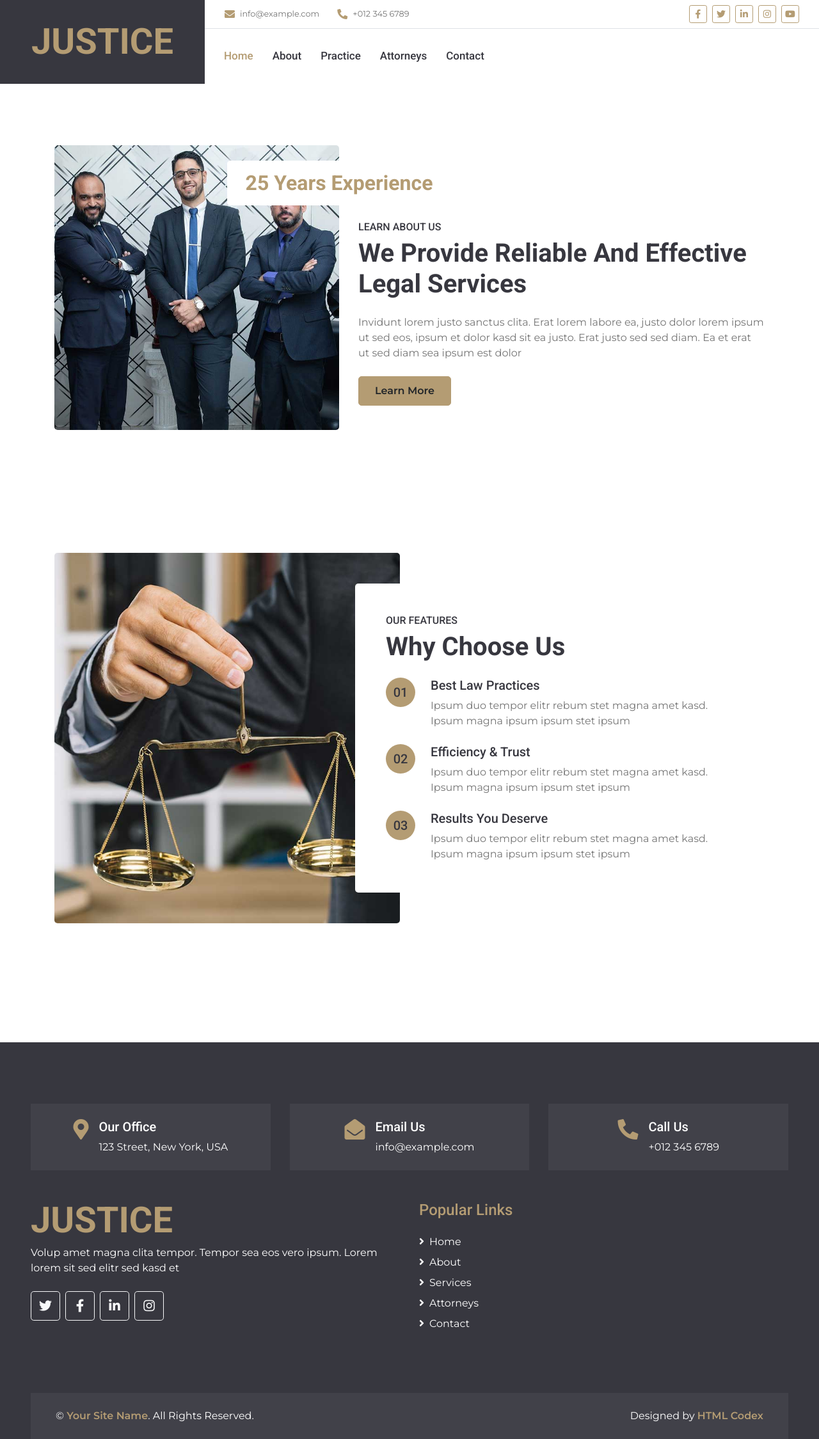
After one commit to jnfmunoz/django-lawyer-website, a Django app: page /about/ in a window 1280 px wide. The commit adds this page. Shown: the whole page at 64% size. Run offline with Django 5.2, Linux system fonts and the light colour scheme; some libraries are stand-ins or nearby versions.

Commit message:
commit-3

```diff
--- /dev/null
+++ b/core/templates/about.html
@@ -0,0 +1,121 @@
+{% extends 'base.html' %}
+{% load static %}
+{% block content %}
+<!-- About Start -->
+<div class="container-fluid py-5">
+    <div class="container py-5">
+        <div class="row">
+            <div class="col-lg-5">
+                <img class="img-fluid rounded" src="img/about.jpg" alt="">
+            </div>
+            <div class="col-lg-7 mt-4 mt-lg-0">
+                <h2 class="position-relative text-center bg-white text-primary rounded p-3 mt-4 mb-4 d-none d-lg-block" style="width: 350px; margin-left: -205px;">25 Years Experience</h2>
+                <h6 class="text-uppercase">Learn About Us</h6>
+                <h1 class="mb-4">We Provide Reliable And Effective Legal Services</h1>
+                <p>Invidunt lorem justo sanctus clita. Erat lorem labore ea, justo dolor lorem ipsum ut sed eos, ipsum et dolor kasd sit ea justo. Erat justo sed sed diam. Ea et erat ut sed diam sea ipsum est dolor</p>
+                <a href="" class="btn btn-primary mt-2">Learn More</a>
+            </div>
+        </div>
+    </div>
+</div>
+<!-- About End -->
+
+<!-- Appointment Start -->
+<!-- <div class="container-fluid py-5">
+    <div class="container py-5">
+        <div class="bg-appointment rounded">
+            <div class="row h-100 align-items-center justify-content-center">
+                <div class="col-lg-6 py-5">
+                    <div class="rounded p-5 my-5" style="background: rgba(55, 55, 63, .7);">
+                        <h1 class="text-center text-white mb-4">Get An Appointment</h1>
+                        <form>
+                            <div class="form-group">
+                                <input type="text" class="form-control border-0 p-4" placeholder="Your Name" required="required" />
+                            </div>
+                            <div class="form-group">
+                                <input type="email" class="form-control border-0 p-4" placeholder="Your Email" required="required" />
+                            </div>
+                            <div class="form-row">
+                                <div class="col-6">
+                                    <div class="form-group">
+                                        <div class="date" id="date" data-target-input="nearest">
+                                            <input type="text" class="form-control border-0 p-4 datetimepicker-input" placeholder="Select Date" data-target="#date" data-toggle="datetimepicker"/>
+                                        </div>
+                                    </div>
+                                </div>
+                                <div class="col-6">
+                                    <div class="form-group">
+                                        <div class="time" id="time" data-target-input="nearest">
+                                            <input type="text" class="form-control border-0 p-4 datetimepicker-input" placeholder="Select Time" data-target="#time" data-toggle="datetimepicker"/>
+                                        </div>
+                                    </div>
+                                </div>
+                            </div>
+                            <div class="form-group">
+                                <select class="custom-select border-0 px-4" style="height: 47px;">
+                                    <option selected>Select A Service</option>
+                                    <option value="1">Service 1</option>
+                                    <option value="2">Service 1</option>
+                                    <option value="3">Service 1</option>
+                                </select>
+                            </div>
+                            <div>
+                                <button class="btn btn-primary btn-block border-0 py-3" type="submit">Get An Appointment</button>
+                            </div>
+                        </form>
+                    </div>
+                </div>
+            </div>
+        </div>
+    </div>
+</div> -->
+<!-- Appointment End -->
+
+
+<!-- Features Start -->
+<div class="container-fluid py-5">
+    <div class="container py-5">
+        <div class="row">
+            <div class="col-lg-6" style="min-height: 500px;">
+                <div class="position-relative h-100 rounded overflow-hidden">
+                    <img class="position-absolute w-100 h-100" src="img/feature.jpg" style="object-fit: cover;">
+                </div>
+            </div>
+            <div class="col-lg-6 pt-5 pb-lg-5">
+                <div class="feature-text bg-white rounded p-lg-5">
+                    <h6 class="text-uppercase">Our Features</h6>
+                    <h1 class="mb-4">Why Choose Us</h1>
+                    <div class="d-flex mb-4">
+                        <div class="btn-primary btn-lg-square px-3" style="border-radius: 50px;">
+                            <h5 class="text-secondary m-0">01</h5>
+                        </div>
+                        <div class="ml-4">
+                            <h5>Best Law Practices</h5>
+                            <p class="m-0">Ipsum duo tempor elitr rebum stet magna amet kasd. Ipsum magna ipsum ipsum stet ipsum</p>
+                        </div>
+                    </div>
+                    <div class="d-flex mb-4">
+                        <div class="btn-primary btn-lg-square px-3" style="border-radius: 50px;">
+                            <h5 class="text-secondary m-0">02</h5>
+                        </div>
+                        <div class="ml-4">
+                            <h5>Efficiency & Trust</h5>
+                            <p class="m-0">Ipsum duo tempor elitr rebum stet magna amet kasd. Ipsum magna ipsum ipsum stet ipsum</p>
+                        </div>
+                    </div>
+                    <div class="d-flex">
+                        <div class="btn-primary btn-lg-square px-3" style="border-radius: 50px;">
+                            <h5 class="text-secondary m-0">03</h5>
+                        </div>
+                        <div class="ml-4">
+                            <h5>Results You Deserve</h5>
+                            <p class="m-0">Ipsum duo tempor elitr rebum stet magna amet kasd. Ipsum magna ipsum ipsum stet ipsum</p>
+                        </div>
+                    </div>
+                </div>
+            </div>
+        </div>
+    </div>
+</div>
+<!-- Features End -->
+{% endblock content %}
--- a/core/templates/base.html
+++ b/core/templates/base.html
@@ -4,7 +4,7 @@
 
 <head>
     <meta charset="utf-8">
-    <title>JUSTICE - Free Lawyer Website Template</title>
+    <title>Pactum Law Firm</title>
     <meta content="width=device-width, initial-scale=1.0" name="viewport">
     <meta content="Free HTML Templates" name="keywords">
     <meta content="Free HTML Templates" name="description">
@@ -48,6 +48,7 @@
                             <small>+012 345 6789</small>
                         </div>
                     </div>
+                    <!-- Social Buttons -->
                     <div class="col-lg-5 text-right">
                         <div class="d-inline-flex align-items-center p-2">
                             <a class="btn btn-sm btn-outline-primary btn-sm-square mr-2" href="">
@@ -77,11 +78,11 @@
                     </button>
                     <div class="collapse navbar-collapse justify-content-between" id="navbarCollapse">
                         <div class="navbar-nav mr-auto py-0">
-                            <a href="index.html" class="nav-item nav-link active">Home</a>
-                            <a href="about.html" class="nav-item nav-link">About</a>
-                            <a href="service.html" class="nav-item nav-link">Practice</a>
-                            <a href="team.html" class="nav-item nav-link">Attorneys</a>
-                            <a href="contact.html" class="nav-item nav-link">Contact</a>
+                            <a href="{% url 'index' %}" class="nav-item nav-link active">Home</a>
+                            <a href="{% url 'about' %}" class="nav-item nav-link">About</a>
+                            <a href="" class="nav-item nav-link">Practice</a>
+                            <a href="" class="nav-item nav-link">Attorneys</a>
+                            <a href="" class="nav-item nav-link">Contact</a>
                         </div>
                     </div>
                 </nav>
@@ -130,6 +131,7 @@
                     <h1 class="m-0 mt-n2 display-4 text-primary text-uppercase">Justice</h1>
                 </a>
                 <p>Volup amet magna clita tempor. Tempor sea eos vero ipsum. Lorem lorem sit sed elitr sed kasd et</p>
+                <!-- Social Buttons -->
                 <div class="d-flex justify-content-start mt-4">
                     <a class="btn btn-lg btn-outline-light btn-lg-square mr-2" href="#"><i class="fab fa-twitter"></i></a>
                     <a class="btn btn-lg btn-outline-light btn-lg-square mr-2" href="#"><i class="fab fa-facebook-f"></i></a>
@@ -140,11 +142,11 @@
             <div class="col-lg-6 col-md-6 mb-5">
                 <h4 class="font-weight-semi-bold text-primary mb-4">Popular Links</h4>
                 <div class="d-flex flex-column justify-content-start">
-                    <a class="text-white mb-2" href="#"><i class="fa fa-angle-right mr-2"></i>Home</a>
-                    <a class="text-white mb-2" href="#"><i class="fa fa-angle-right mr-2"></i>About</a>
-                    <a class="text-white mb-2" href="#"><i class="fa fa-angle-right mr-2"></i>Services</a>
-                    <a class="text-white mb-2" href="#"><i class="fa fa-angle-right mr-2"></i>Attorneys</a>
-                    <a class="text-white" href="#"><i class="fa fa-angle-right mr-2"></i>Contact</a>
+                    <a class="text-white mb-2" href="{% url 'index' %}"><i class="fa fa-angle-right mr-2"></i>Home</a>
+                    <a class="text-white mb-2" href="{% url 'about' %}"><i class="fa fa-angle-right mr-2"></i>About</a>
+                    <a class="text-white mb-2" href=""><i class="fa fa-angle-right mr-2"></i>Services</a>
+                    <a class="text-white mb-2" href=""><i class="fa fa-angle-right mr-2"></i>Attorneys</a>
+                    <a class="text-white" href=""><i class="fa fa-angle-right mr-2"></i>Contact</a>
                 </div>
             </div>
             {% comment %}
@@ -179,7 +181,7 @@
     <script src="https://stackpath.bootstrapcdn.com/bootstrap/4.4.1/js/bootstrap.bundle.min.js"></script>
     <script src="{% static 'core/lib/easing/easing.min.js' %}"></script>
     <script src="{% static 'core/lib/waypoints/waypoints.min.js' %}"></script>
-    <script src="{% static 'core/lib/owlcarousel/owl.carousel.min.' %}"></script>
+    <script src="{% static 'core/lib/owlcarousel/owl.carousel.min.js' %}"></script>
     <script src="{% static 'core/lib/tempusdominus/js/moment.min.js' %}"></script>
     <script src="{% static 'core/lib/tempusdominus/js/moment-timezone.min.js' %}"></script>
     <script src="{% static 'core/lib/tempusdominus/js/tempusdominus-bootstrap-4.min.js' %}"></script>
--- a/core/urls.py
+++ b/core/urls.py
@@ -20,5 +20,6 @@ from . import views
 
 urlpatterns = [
     path('', views.index, name='index'),
+    path('about/', views.about, name='about'),
     path('admin/', admin.site.urls),
 ]
--- a/core/views.py
+++ b/core/views.py
@@ -2,3 +2,6 @@ from django.shortcuts import render
 
 def index(request, *args, **kwargs):
     return render(request, 'index.html', context={})
+
+def about(request, *args, **kwargs):
+    return render(request, 'about.html', context={})
```
Also changed, not shown: core/templates/index.html (+7 -17 lines).
